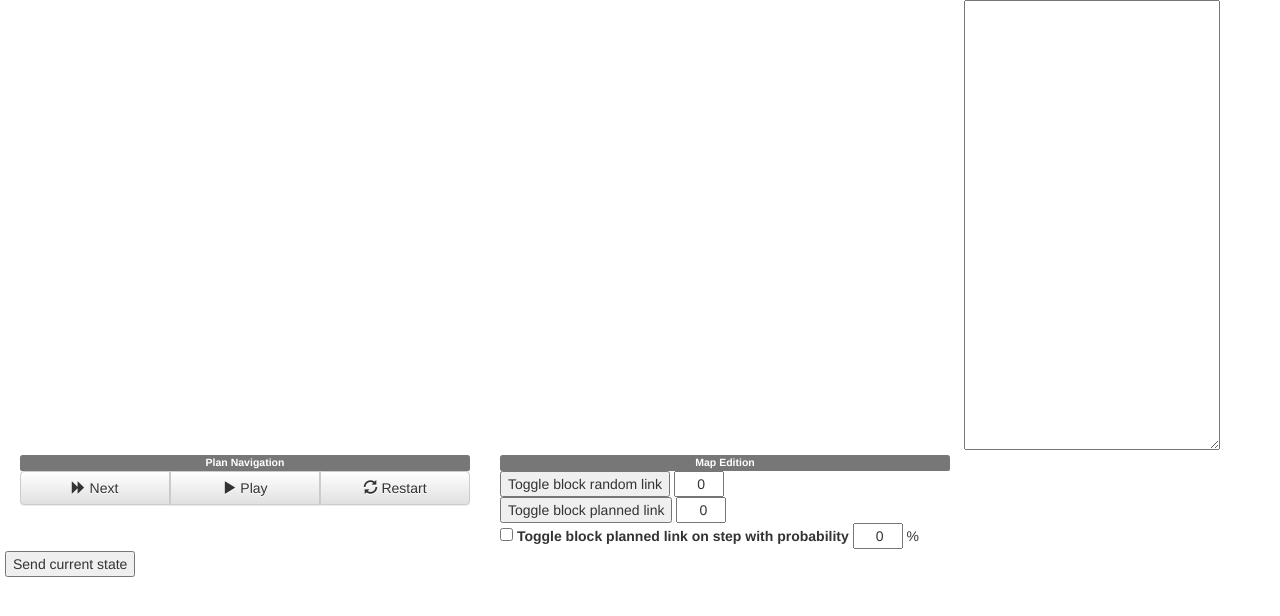
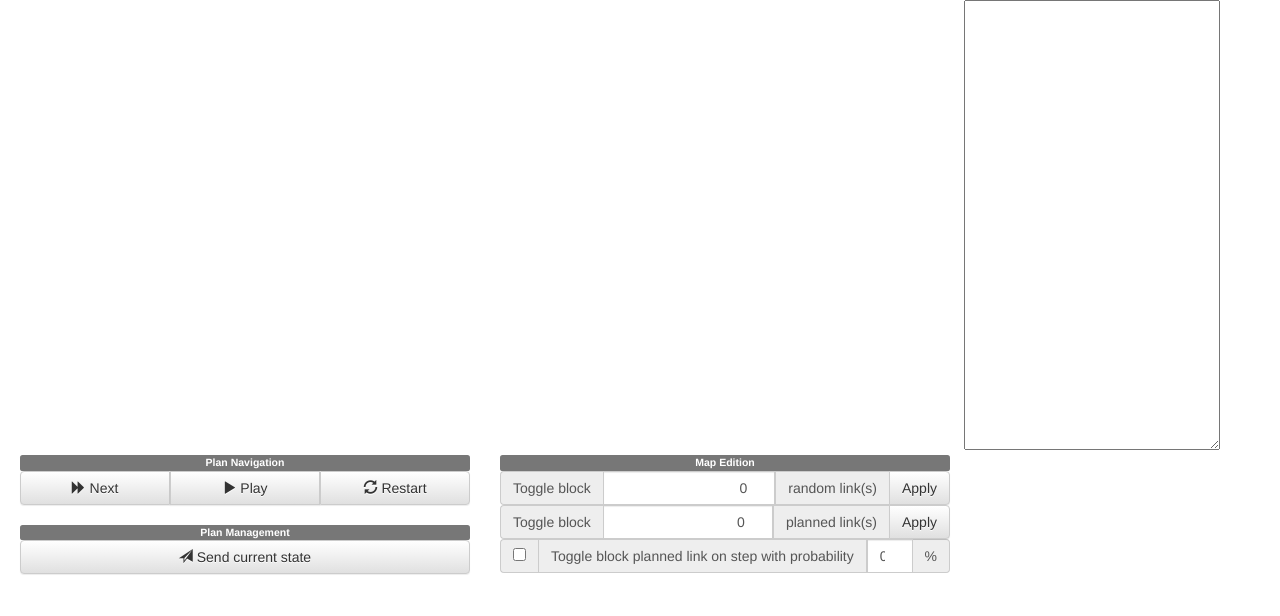
Before and after one commit to aig-upf/smart-carpooling-demo, a plain HTML site: page visualizer/index.html in a window 1280 px wide. Drawn offline with Linux system fonts and the light colour scheme.

Commit message:
finished new buttons layout

```diff
--- a/visualizer/css/visualizer.css
+++ b/visualizer/css/visualizer.css
@@ -33,6 +33,5 @@
 }
 
 #num-block-random-link, #num-block-planned-link, #toggling-probability {
-	width: 50px;
 	text-align: right;
 }
--- a/visualizer/index.html
+++ b/visualizer/index.html
@@ -45,27 +45,38 @@
             </button>
           </div>
         </div>
+        <br>
+        <span class="label label-default center-block">Plan Management</span>
+        <button id="send-current-state-button" class="btn btn-default btn-group-justified" type="button">
+          <span class="glyphicon glyphicon-send"></span><span> </span>Send current state
+        </button>
       </div>
       <div class="col-sm-6">
         <span class="label label-default center-block">Map Edition</span>
-        <div>
-          <button id="toggle-block-random-link-button" type="button">Toggle block random link</button>
-          <input id="num-block-random-link" type="number" value="0">
+        <div class="input-group">
+          <span class="input-group-addon">Toggle block</span>
+          <input id="num-block-random-link" type="number" class="form-control" value="0">
+          <span class="input-group-addon">random link(s)</span>
+          <span class="input-group-btn">
+            <button id="toggle-block-random-link-button" class="btn btn-default" type="button">Apply</button>
+          </span>
         </div>
-        <div>
-          <button id="toggle-block-planned-link-button" type="button">Toggle block planned link</button>
-          <input id="num-block-planned-link" type="number" value="0">
+        <div class="input-group">
+          <span class="input-group-addon">Toggle block</span>
+          <input id="num-block-planned-link" type="number" class="form-control" value="0">
+          <span class="input-group-addon">planned link(s)</span>
+          <span class="input-group-btn">
+            <button id="toggle-block-planned-link-button" class="btn btn-default" type="button">Apply</button>
+          </span>
         </div>
-        <div>
-          <input id="toggle-block-link-on-step" type="checkbox" name="toggle-block-link-on-step">
-          <label for="toggle-block-link-on-step">Toggle block planned link on step with probability</label>
-          <input id="toggling-probability" type="number" min="0" max="100" step="1" value="0">
-          <span>%</span>
+        <div class="input-group">
+          <span class="input-group-addon">
+            <input id="toggle-block-link-on-step" type="checkbox" aria-label="...">
+          </span>
+          <span class="input-group-addon">Toggle block planned link on step with probability</span>
+          <input id="toggling-probability" type="number" min="0" max="100" step="1" value="0" class="form-control">
+          <span class="input-group-addon">%</span>
         </div>
       </div>
-    <br>
-    <div>
-      <button id="send-current-state-button" type="button">Send current state</button>
-    </div>
   </body>
 </html>
```
